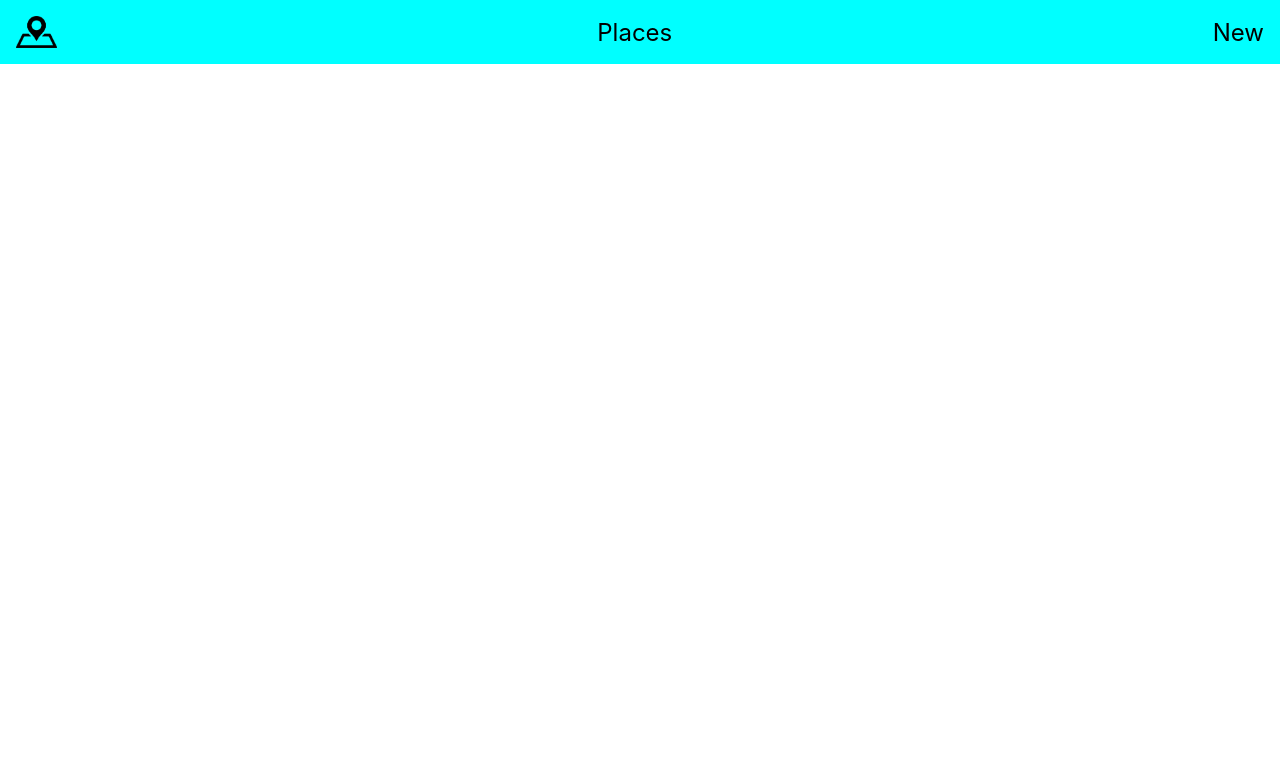
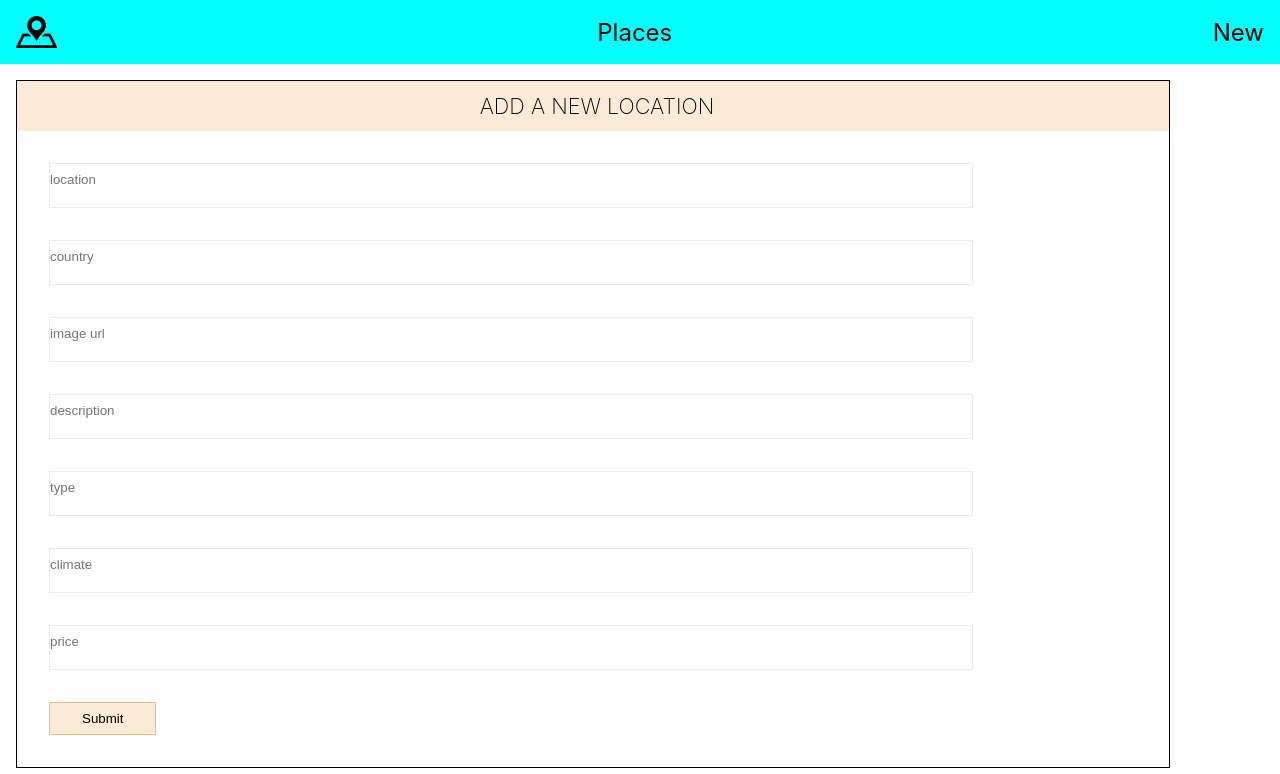
Before and after one commit to ekauf/project-fullstack, a React (Create React App) app in the folder fullstack-frontend/: page /location/new in a window 1280 px wide. Before the commit this address had no page. Shown: the top 774 px of the page. Built offline with nearby package versions, Linux system fonts and the light colour scheme.

Commit message:
adjusted styling and added a new alert when form submitted

```diff
--- a/fullstack-frontend/src/App.jsx
+++ b/fullstack-frontend/src/App.jsx
@@ -10,7 +10,7 @@ const App = () => {
       <Nav />
       <Routes>
         <Route path="/locations" element={<ViewLocations />} />
-        <Route path="/locations/new" element={<CreateLocation />} />
+        <Route path="/location/new" element={<CreateLocation />} />
       </Routes>
     </Router>
   );
--- a/fullstack-frontend/src/components/Form/Form.jsx
+++ b/fullstack-frontend/src/components/Form/Form.jsx
@@ -12,6 +12,8 @@ const Form = ({ defaultFormState, handleSubmit, formTitle }) => {
       return;
     }
     handleSubmit(location);
+    alert("Form submitted successfully!");
+    setLocation(defaultFormState);
   };
 
   return (
--- a/fullstack-frontend/src/components/Form/Form.scss
+++ b/fullstack-frontend/src/components/Form/Form.scss
@@ -0,0 +1,58 @@
+.form-container {
+  display: flex;
+  flex-direction: column;
+  align-content: center;
+  background: white;
+  margin: 1rem;
+  box-shadow: 0px 2px 5px white;
+  border: solid black 0.1rem;
+  width: 90%;
+
+  &__title {
+    color: black;
+    font-size: 1.35em;
+    text-align: center;
+    background: antiquewhite;
+    text-transform: uppercase;
+    padding: 0.75rem 1rem 0.75rem 1.5rem;
+    box-shadow: inset 0px 1px 1px fadeout(white, 95%);
+    margin: 0;
+    font-weight: 200;
+  }
+
+  &__form {
+    width: 80%;
+    padding: 2rem;
+  }
+
+  &__input {
+    display: block;
+    margin: auto auto;
+    width: 100%;
+    margin-bottom: 2rem;
+    padding: 0.5rem 0;
+    border: 0.1rem solid #eaeaea;
+    padding-bottom: 1.25rem;
+    color: #747a8e;
+  }
+
+  &__button {
+    display: inline-block;
+    background: antiquewhite;
+    border: 0.1rem solid darken(antiquewhite, 20%);
+    padding: 0.5rem 2rem;
+    color: black;
+    margin-right: 0.5rem;
+    box-shadow: inset 0px 1px 0px fadeout(black, 80%);
+    &:hover {
+      background: lighten(antiquewhite, 10%);
+    }
+    &:active {
+      background: antiquewhite;
+      box-shadow: inset 0px 1px 1px fadeout(black, 90%);
+    }
+    &:focus {
+      outline: none;
+    }
+  }
+}
--- a/fullstack-frontend/src/containers/CreateLocation/CreateLocation.jsx
+++ b/fullstack-frontend/src/containers/CreateLocation/CreateLocation.jsx
@@ -24,7 +24,6 @@ const CreateLocation = () => {
 
   return (
     <section className="create-location">
-      <h2>Add a Location</h2>
       <Form
         handleSubmit={handleSubmit}
         defaultFormState={defaultFormState}
```
